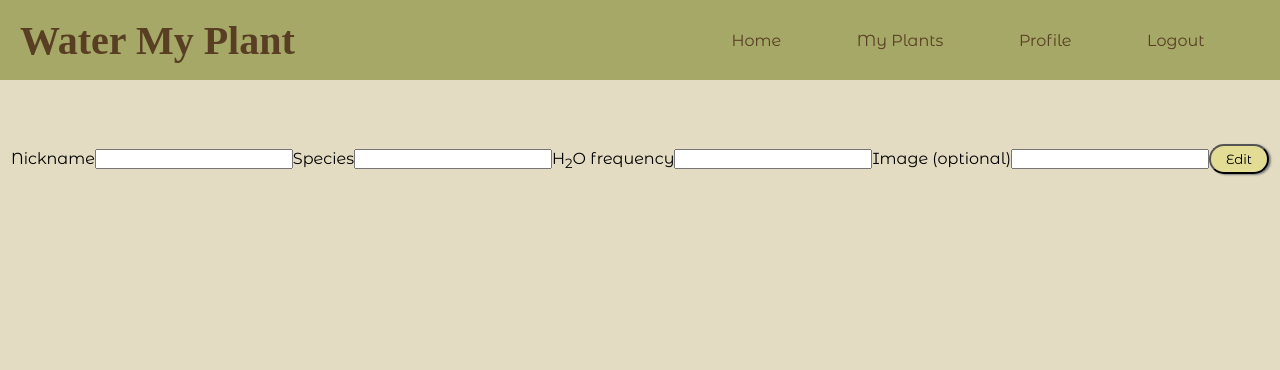
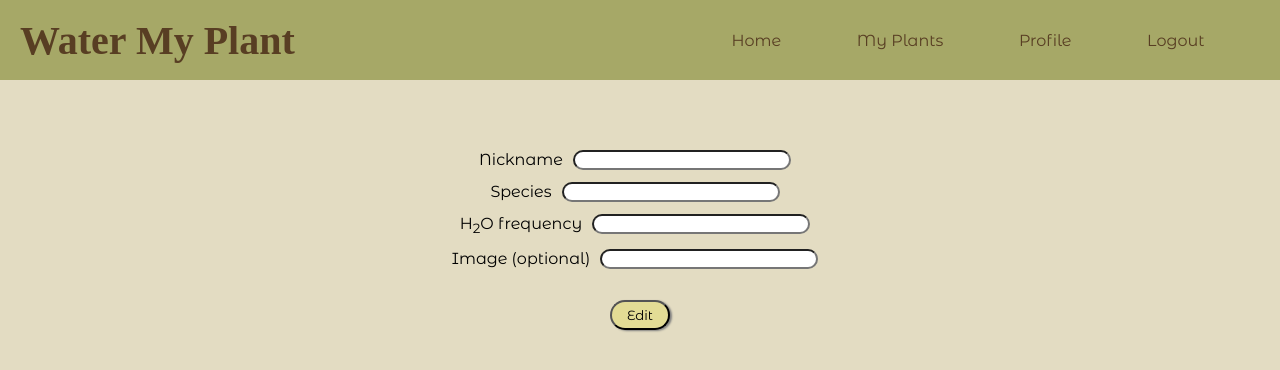
Before and after one commit to tt-17-water-my-plants/Front-End-Aleks-Update, a React (Create React App) app in the folder water-my-plants/: page /plants/1 in a window 1280 px wide. Shown: the top 370 px of the page. Built offline with nearby package versions, Linux system fonts and the light colour scheme; no server answers; sample sign-in values are in the browser's storage; a web font is replaced by a local one.

Commit message:
basic style for editPlant page

```diff
--- a/water-my-plants/src/components/EditPlantForm.js
+++ b/water-my-plants/src/components/EditPlantForm.js
@@ -3,6 +3,7 @@ import React, { useEffect, useState } from "react";
 import { useHistory, useParams } from "react-router";
 import axiosWithAuth from "../utils/axiosWithAuth";
 import Nav from "./Nav";
+import { Container } from './Styles/EditPlantStyles'
 
 const initialState = {
   nickname: "",
@@ -51,7 +52,7 @@ const EditPlantForm = (props) => {
   return (
     <>
       <Nav />
-      <div>
+      <Container>
         <form onSubmit={handleSubmit}>
           <label>
             Nickname
@@ -91,7 +92,7 @@ const EditPlantForm = (props) => {
           </label>
           <button>Edit</button>
         </form>
-      </div>
+      </Container>
     </>
   );
 };
--- /dev/null
+++ b/water-my-plants/src/components/Styles/EditPlantStyles.js
@@ -0,0 +1,24 @@
+import styled from 'styled-components';
+
+export const Container = styled.div`
+    display: flex;
+    flex-direction: column;
+    justify-content: flex-start;
+    align-items: center;
+    height: 80vh;
+
+    form {
+        margin-top: 5%;
+        display: flex;
+        flex-direction: column;
+        justify-content: space-around;
+        align-items: center;
+        height: 30%;
+    }
+
+    form input {
+        border-radius: 10px;
+        padding: 0 10px;
+        margin: 0 10px;
+    }
+`
```
